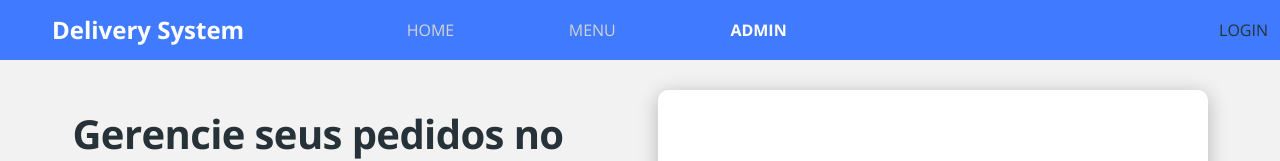
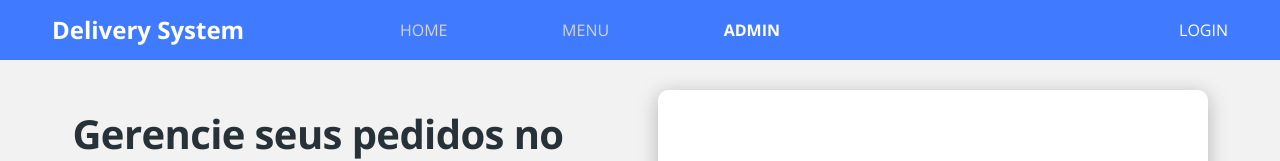
Before and after one commit to dmrsilva/delivery-system, a React (Create React App) app in the folder frontweb/: page /admin/auth/login in a window 1280 px wide. Shown: the top 161 px of the page. Built offline with nearby package versions, Linux system fonts and the light colour scheme.

Commit message:
Global state with Context API

```diff
--- a/frontweb/src/App.tsx
+++ b/frontweb/src/App.tsx
@@ -1,12 +1,20 @@
 import Routes from 'Routes';
+import { useState } from 'react';
+import { AuthContext, AuthContextData } from 'AuthContext';
 
 import './assets/styles/custom.scss';
 import './App.css';
 
 const App = () => {
+  const [authContextData, setAuthContextData] = useState<AuthContextData>({
+    authenticated: false,
+  });
+
   return (
-    <Routes />
-  )
+    <AuthContext.Provider value={{ authContextData, setAuthContextData }}>
+      <Routes />
+    </AuthContext.Provider>
+  );
 };
 
 export default App;
--- /dev/null
+++ b/frontweb/src/AuthContext.ts
@@ -0,0 +1,19 @@
+import { createContext } from 'react';
+import { TokenData } from 'utils/requests';
+
+export type AuthContextData = {
+  authenticated: boolean;
+  tokenData?: TokenData;
+};
+
+export type AuthContextType = {
+  authContextData: AuthContextData;
+  setAuthContextData: (authContextData: AuthContextData) => void;
+};
+
+export const AuthContext = createContext<AuthContextType>({
+  authContextData: {
+    authenticated: false,
+  },
+  setAuthContextData: () => null,
+});
--- a/frontweb/src/components/Navbar/index.tsx
+++ b/frontweb/src/components/Navbar/index.tsx
@@ -3,39 +3,34 @@ import {
   getTokenData,
   isAuthenticated,
   removeAuthData,
-  TokenData,
 } from 'utils/requests';
-import { useEffect, useState } from 'react';
+import { useContext, useEffect } from 'react';
 
 import './styles.css';
 import 'bootstrap/js/src/collapse.js';
 import history from 'utils/history';
-
-type AuthData = {
-  authenticated: boolean;
-  tokenData?: TokenData;
-};
+import { AuthContext } from 'AuthContext';
 
 const Navbar = () => {
-  const [authData, setAuthData] = useState<AuthData>({ authenticated: false });
+  const { authContextData, setAuthContextData } = useContext(AuthContext);
 
   useEffect(() => {
     if (isAuthenticated()) {
-      setAuthData({
+      setAuthContextData({
         authenticated: true,
         tokenData: getTokenData(),
       });
     } else {
-      setAuthData({
+      setAuthContextData({
         authenticated: false,
       });
     }
-  }, []);
+  }, [setAuthContextData]);
 
   const handleLogoutClick = (event: React.MouseEvent<HTMLAnchorElement>) => {
     event.preventDefault();
     removeAuthData();
-    setAuthData({
+    setAuthContextData({
       authenticated: false,
     });
     history.replace('/');
@@ -79,10 +74,12 @@ const Navbar = () => {
             </li>
           </ul>
         </div>
-        <div>
-          {authData.authenticated ? (
+        <div className="nav-login-logout">
+          {authContextData.authenticated ? (
             <>
-              <span>{authData.tokenData?.user_name}</span>
+              <span className="nav-username">
+                {authContextData.tokenData?.user_name}
+              </span>
               <a href="#logout" onClick={handleLogoutClick}>
                 LOGOUT
               </a>
--- a/frontweb/src/components/Navbar/styles.css
+++ b/frontweb/src/components/Navbar/styles.css
@@ -3,8 +3,9 @@
   min-height: 60px;
 }
 
-.nav-logo-text, .nav-logo-text:hover {
-    color: #FFF;
+.nav-logo-text,
+.nav-logo-text:hover {
+  color: #fff;
 }
 
 .main-menu {
@@ -15,14 +16,35 @@
 }
 
 .main-menu a {
-    color: #D3D3D3;
+  color: #d3d3d3;
 }
 
 .main-menu a:hover {
-    color: #FFF;
+  color: #fff;
 }
 
 .main-menu a.active {
-    color: #FFF;
+  color: #fff;
   font-weight: 700;
 }
+
+.nav-login-logout {
+  display: none;
+}
+
+.nav-username {
+  display: none;
+}
+
+@media (min-width: 992px) {
+  .nav-login-logout {
+    display: unset;
+    color: #fff;
+    margin-right: 40px;
+  }
+
+  .nav-username {
+    display: unset;
+    margin-right: 10px;
+  }
+}
--- a/frontweb/src/pages/Admin/Login/index.tsx
+++ b/frontweb/src/pages/Admin/Login/index.tsx
@@ -1,8 +1,13 @@
 import { Link, useHistory } from 'react-router-dom';
 import { useForm } from 'react-hook-form';
+import {
+  getTokenData,
+  requestBackendLogin,
+  saveAuthData,
+} from 'utils/requests';
+import { useContext, useState } from 'react';
+import { AuthContext } from 'AuthContext';
 import ButtonIcon from 'components/ButtonIcon';
-import { getAuthData, requestBackendLogin, saveAuthData } from 'utils/requests';
-import { useState } from 'react';
 
 import './styles.css';
 
@@ -12,6 +17,8 @@ type FormData = {
 };
 
 const Login = () => {
+  const { setAuthContextData } = useContext(AuthContext);
+
   const [hasError, setHasError] = useState(false);
 
   const {
@@ -27,6 +34,10 @@ const Login = () => {
       .then((response) => {
         saveAuthData(response.data);
         setHasError(false);
+        setAuthContextData({
+          authenticated: true,
+          tokenData: getTokenData(),
+        });
         history.push('/admin');
       })
       .catch((error) => {
@@ -47,11 +58,13 @@ const Login = () => {
               required: 'Campo obrigatório',
               pattern: {
                 value: /^[A-Z0-9._%+-]+@[A-Z0-9.-]+\.[A-Z]{2,}$/i,
-                message: 'Email inválido'
-              }
+                message: 'Email inválido',
+              },
             })}
             type="text"
-            className={`form-control base-input ${errors.username ? 'is-invalid' : ''}`}
+            className={`form-control base-input ${
+              errors.username ? 'is-invalid' : ''
+            }`}
             placeholder="Email"
             name="username"
           />
@@ -65,7 +78,9 @@ const Login = () => {
               required: 'Campo obrigatório',
             })}
             type="password"
-            className={`form-control base-input ${errors.password ? 'is-invalid' : ''}`}
+            className={`form-control base-input ${
+              errors.password ? 'is-invalid' : ''
+            }`}
             placeholder="Password"
             name="password"
           />
```
Lines whose indentation alone changed are shown as unchanged.
